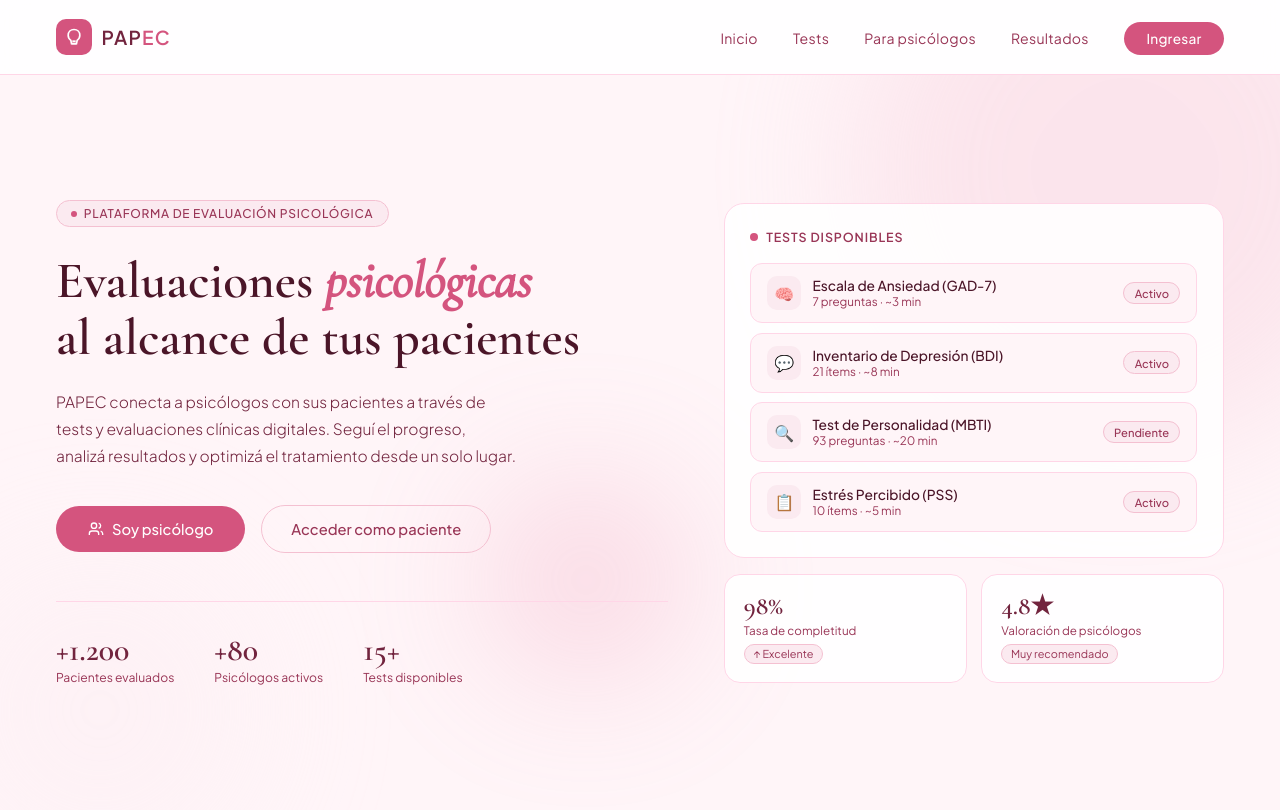
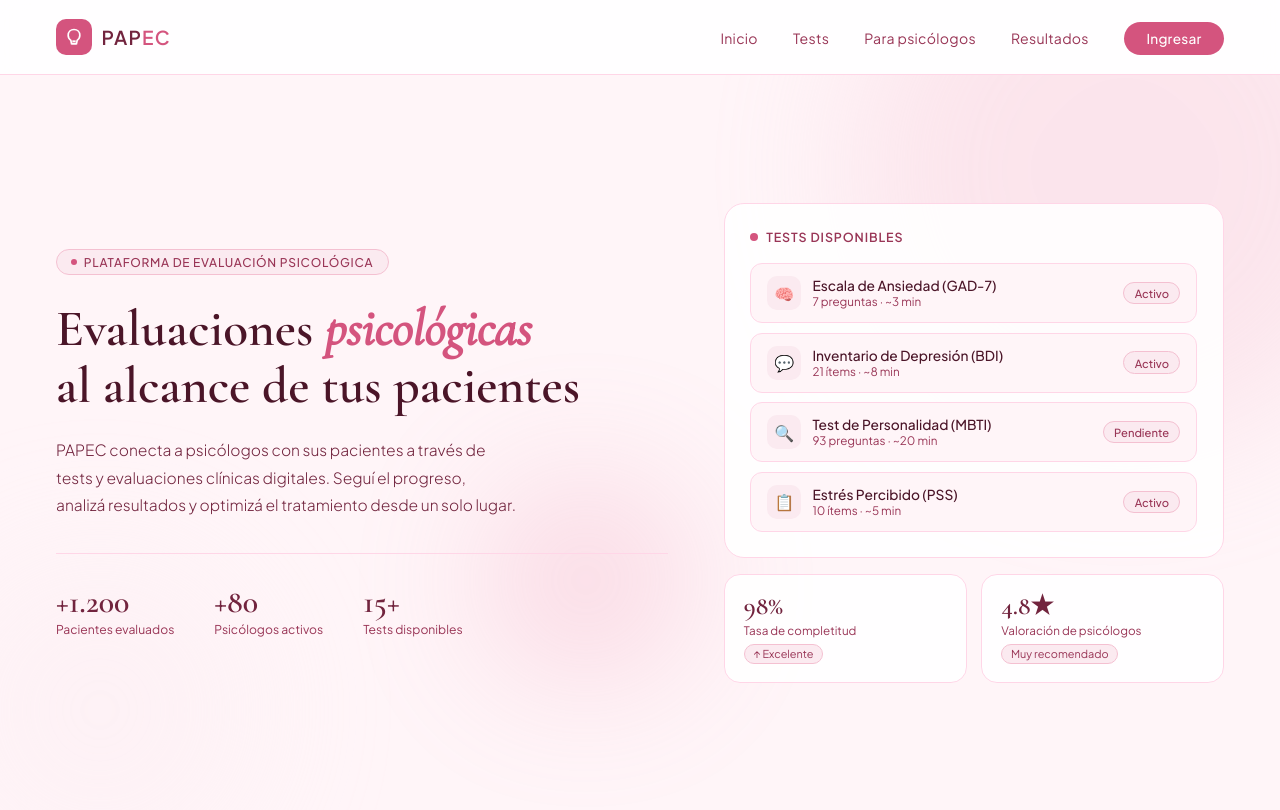
Before and after one commit to plataformadeevaluacion-creator/papec-portada, a plain HTML site: page index.html in a window 1280 px wide. Drawn offline with nearby package versions, Linux system fonts and the light colour scheme.

Commit message:
Update index.html

```diff
--- a/index.html
+++ b/index.html
@@ -370,13 +370,9 @@ h1 em {
 
     <p class="desc">PAPEC conecta a psicólogos con sus pacientes a través de tests y evaluaciones clínicas digitales. Seguí el progreso, analizá resultados y optimizá el tratamiento desde un solo lugar.</p>
 
-    <div class="cta-row">
-      <a href="#" class="btn-p">
-        <svg width="16" height="16" viewBox="0 0 24 24" fill="none" stroke="currentColor" stroke-width="2"><path d="M16 21v-2a4 4 0 0 0-4-4H6a4 4 0 0 0-4 4v2"/><circle cx="9" cy="7" r="4"/><path d="M22 21v-2a4 4 0 0 0-3-3.87"/><path d="M16 3.13a4 4 0 0 1 0 7.75"/></svg>
-        Soy psicólogo
-      </a>
-      <a href="#" class="btn-s">Acceder como paciente</a>
-    </div>
+
+
+
 
     <div class="trust-row">
       <div>
```
